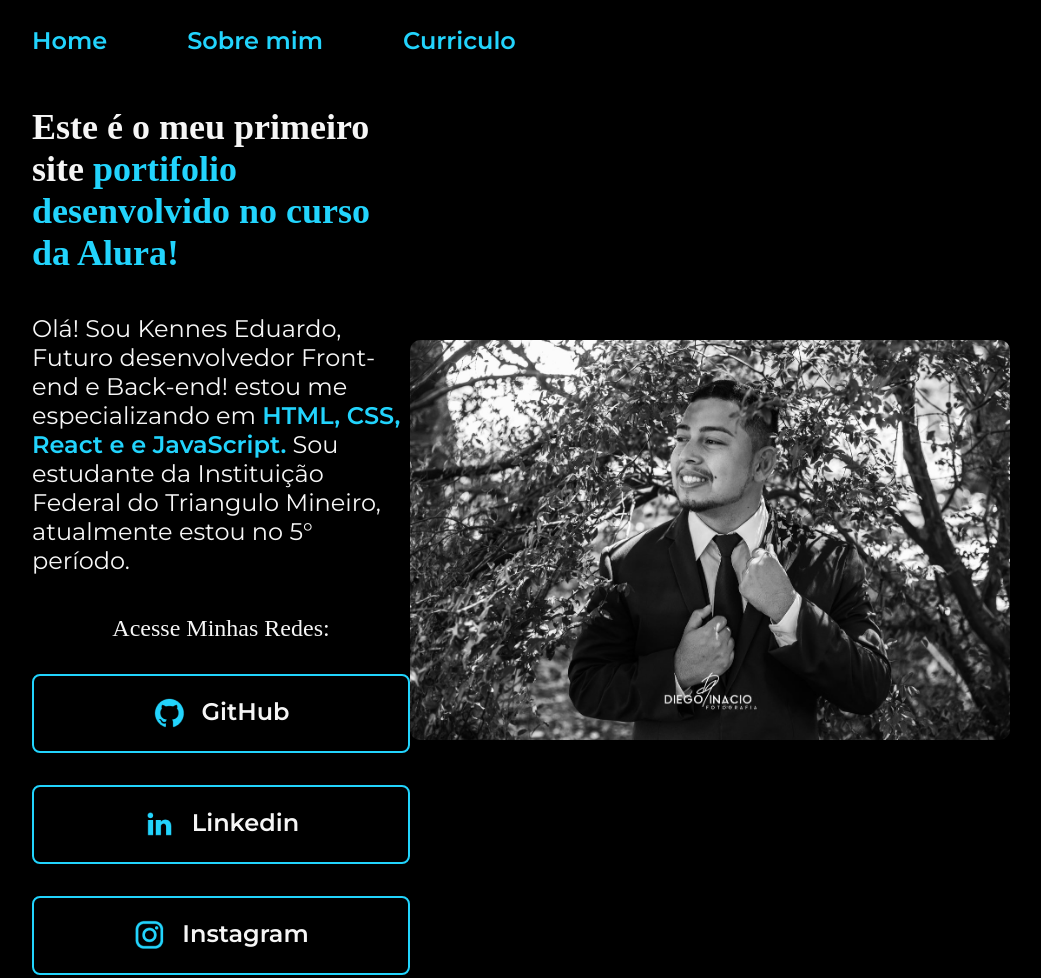
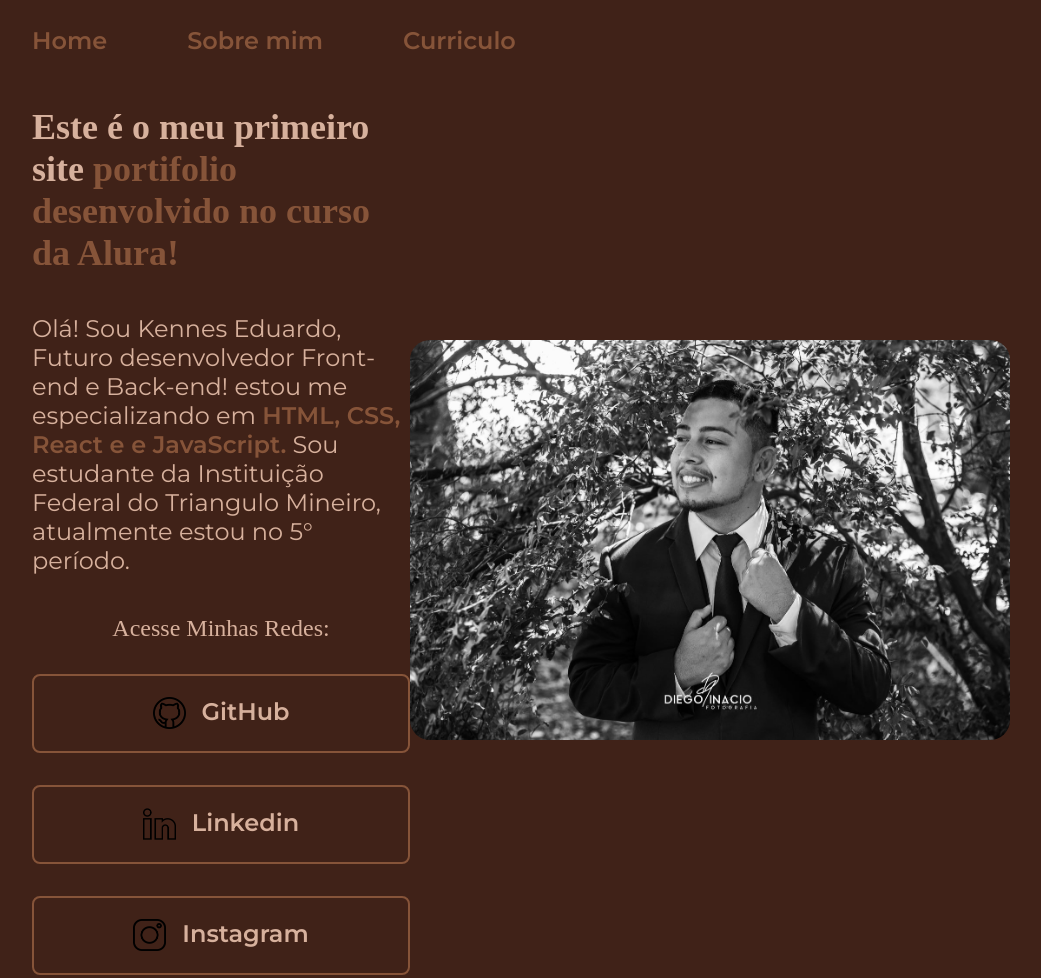
Before and after one commit to KennesEduardo/Alura-front-End, a plain HTML site: page 3-Cabeçalho footer e variaveis/index.html in a window 1280 px wide. Shown: the top 978 px of the page, without its empty margins (160-1201 px from the left). Drawn offline with Linux system fonts and the light colour scheme.

Commit message:
Upadate curso 3 da alura finalizado portifolio

```diff
--- a/3-Cabeçalho footer e variaveis/index.html
+++ b/3-Cabeçalho footer e variaveis/index.html
@@ -28,15 +28,15 @@
             <div class="container_buttons">
                 <h2 class="container_buttons_subtitulo">Acesse Minhas Redes:</h2>
                 <a class="container_buttons_button" href="https://github.com/KennesEduardo">
-                    <img src="./assets/github.png" alt="icone do github">
+                    <img class="container_buttons_button_imgicone" src="./assets/githubblack.png" alt="icone do github">
                     GitHub
                 </a>
                 <a class="container_buttons_button" href="https://www.linkedin.com/in/kennes-eduardo-52165b239/">
-                    <img src="./assets/linkedin.png" alt="icone do linkedin">
+                    <img class="container_buttons_button_imgicone" src="./assets/linkedinblack.png" alt="icone do linkedin">
                     Linkedin
                 </a>
                 <a class="container_buttons_button" href="https://www.instagram.com/kennes_eduardo/">
-                    <img src="./assets/instagram.png" alt="Iconece do instagram">
+                    <img class="container_buttons_button_imgicone" src="./assets/instagramblack.png" alt="Iconece do instagram">
                     Instagram
                 </a>
             </div>
--- a/3-Cabeçalho footer e variaveis/styles/style.css
+++ b/3-Cabeçalho footer e variaveis/styles/style.css
@@ -1,9 +1,9 @@
 @import url('https://fonts.googleapis.com/css2?family=Krona+One&family=Montserrat:wght@400;600&display=swap');
 
 :root {
-    --cor-primaria :#000000;
-    --cor-secundaria : #f6f6f6;
-    --cor-terciaria : #22d4fd;
+    --cor-primaria :#402218;
+    --cor-secundaria : #D7B19D;
+    --cor-terciaria : #865439;
 
     --font-primaria : var(--font-primaria);
     --font-secundaria: 'Montserrat', sans-serif;
@@ -105,6 +105,10 @@ body {
     padding: 3%;
 
 }
+.container_buttons_button_imgicone{
+    width: 33px;
+    height: 32px;
+}
 .container_conteudo_paragrafo a{
     text-decoration: none;
     color: var(--cor-terciaria);
@@ -112,7 +116,7 @@ body {
 
 .imgPrincipal{
     height: 400px;
-    border-radius: 10px;
+    border-radius: 20px;
 }
 .container_curriculo{
     width: 100%;
@@ -128,7 +132,7 @@ body {
 }
 .rodape {
     padding: 24px;
-    color: #000000;
+    color: var(--cor-primaria);
     background-color: var(--cor-terciaria);
     text-align: center;
     font-family: var(--font-secundaria);
```
Also changed, not shown: 3-Cabeçalho footer e variaveis/curriculo.html (+2 -2 lines), 3-Cabeçalho footer e variaveis/assets/githubblack.png (added), 3-Cabeçalho footer e variaveis/assets/instagramblack.png (added), 3-Cabeçalho footer e variaveis/assets/linkedinblack.png (added).
